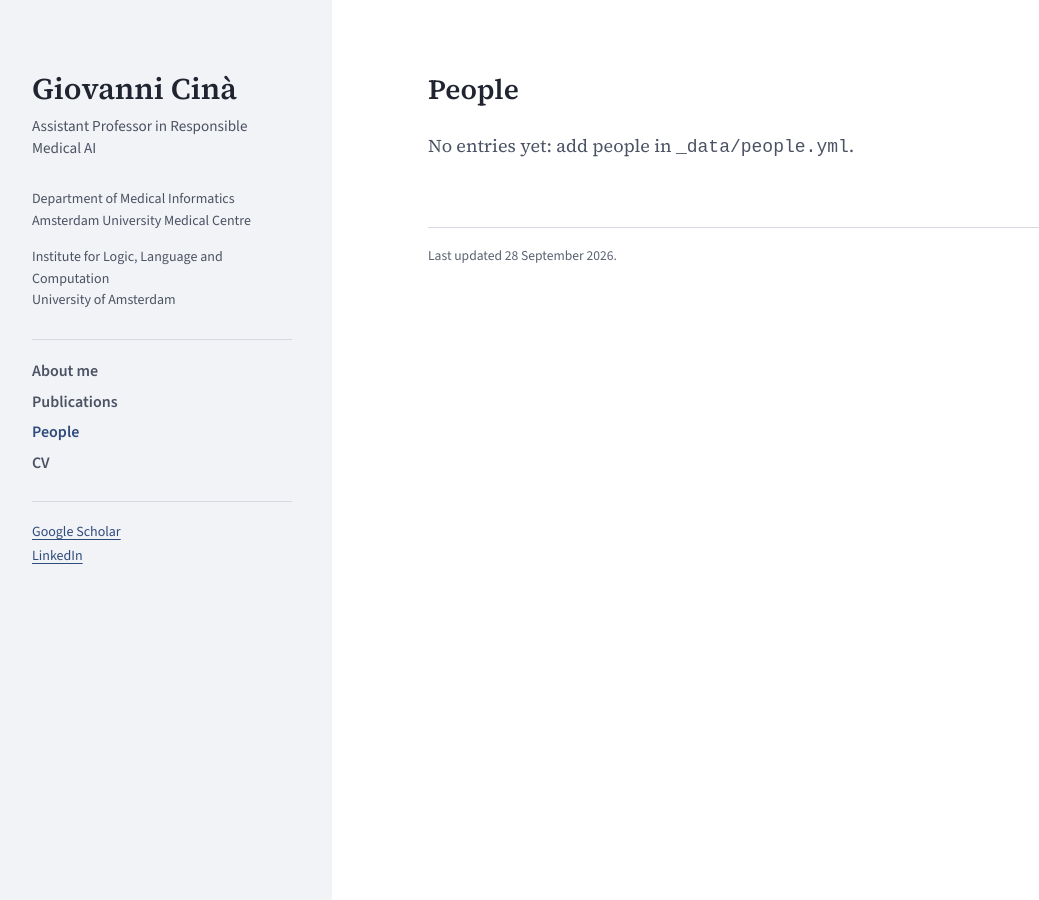
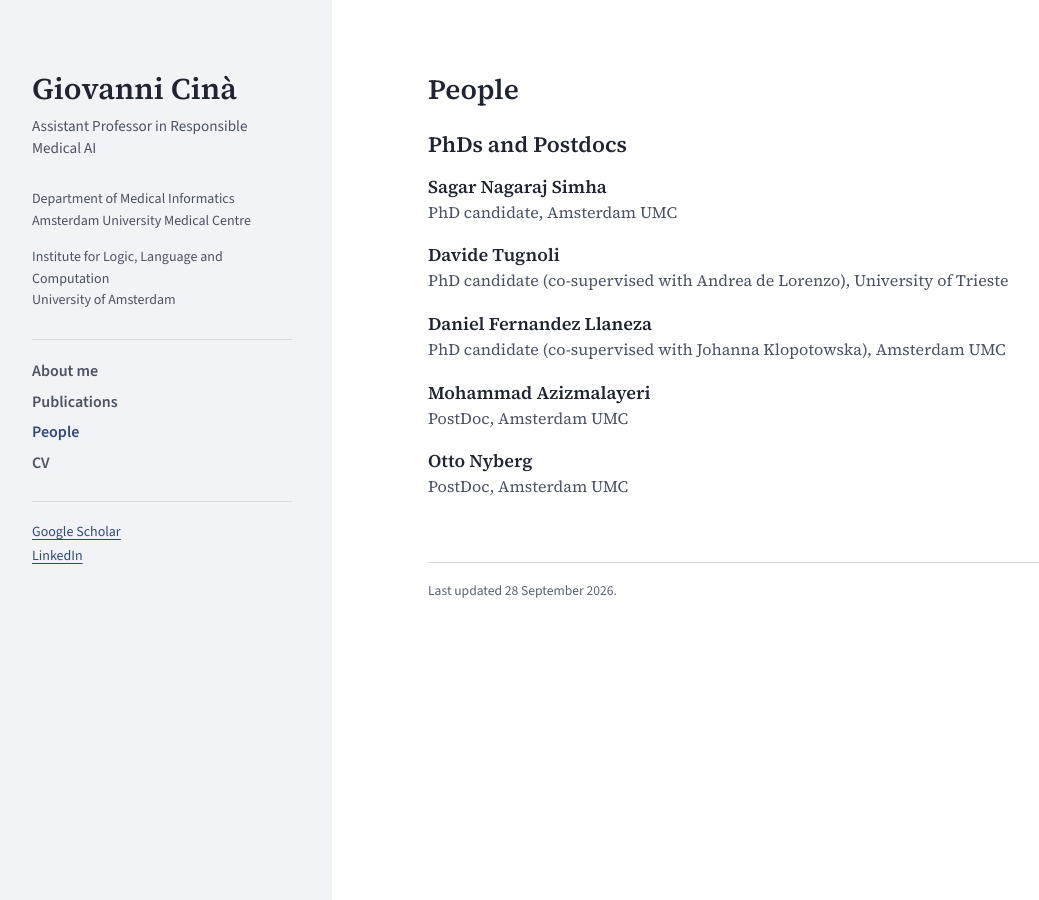
Before and after one commit to Giovannicina/giovannicina.github.io, a Jekyll site: the page built from people.md, in a window 1280 px wide. Shown: the whole page, without its empty margins (8-1047 px from the left). Built offline with Jekyll 4.4.1, drawn with Linux system fonts in a browser that asks for light colours.

Commit message:
Update people.yml

```diff
--- a/_data/people.yml
+++ b/_data/people.yml
@@ -9,29 +9,32 @@
 # fill in their roles, and delete the rest.
 
 team:
-# - name: Mohammad Azizmalayeri
-#   role: PhD candidate
-#   affiliation: Amsterdam UMC
-#   topic: Out-of-distribution detection for clinical models
-# - name: Otto Nyberg
-#   role: PhD candidate
-#   affiliation: Amsterdam UMC
+
+- name: Sagar Nagaraj Simha
+  role: PhD candidate
+  affiliation: Amsterdam UMC
+- name: Davide Tugnoli
+  role: PhD candidate (co-supervised with Andrea de Lorenzo)
+  affiliation: University of Trieste
+- name: Daniel Fernandez Llaneza
+  role: PhD candidate (co-supervised with Johanna Klopotowska)
+  affiliation: Amsterdam UMC
+- name: Mohammad Azizmalayeri
+  role: PostDoc
+  affiliation: Amsterdam UMC
+- name: Otto Nyberg
+  role: PostDoc
+  affiliation: Amsterdam UMC
 # - name: Izak Yasrebi-de Kom
 #   role: PhD candidate
 #   affiliation: Amsterdam UMC
-# - name: Sagar Nagaraj Simha
-#   role: Postdoc
-#   affiliation: Amsterdam UMC
-# - name: Davide Tugnoli
-#   role: PhD candidate
-#   affiliation: University of Trieste
+
+
 #   note: co-supervised
 # - name: Samuele Punzo
 #   role: PhD candidate
 #   affiliation: University of Amsterdam
-# - name: Ana Esponera
-#   role: ""
-#   affiliation: ""
+
 
 collaborators:
 # - name: Ameen Abu-Hanna
```
